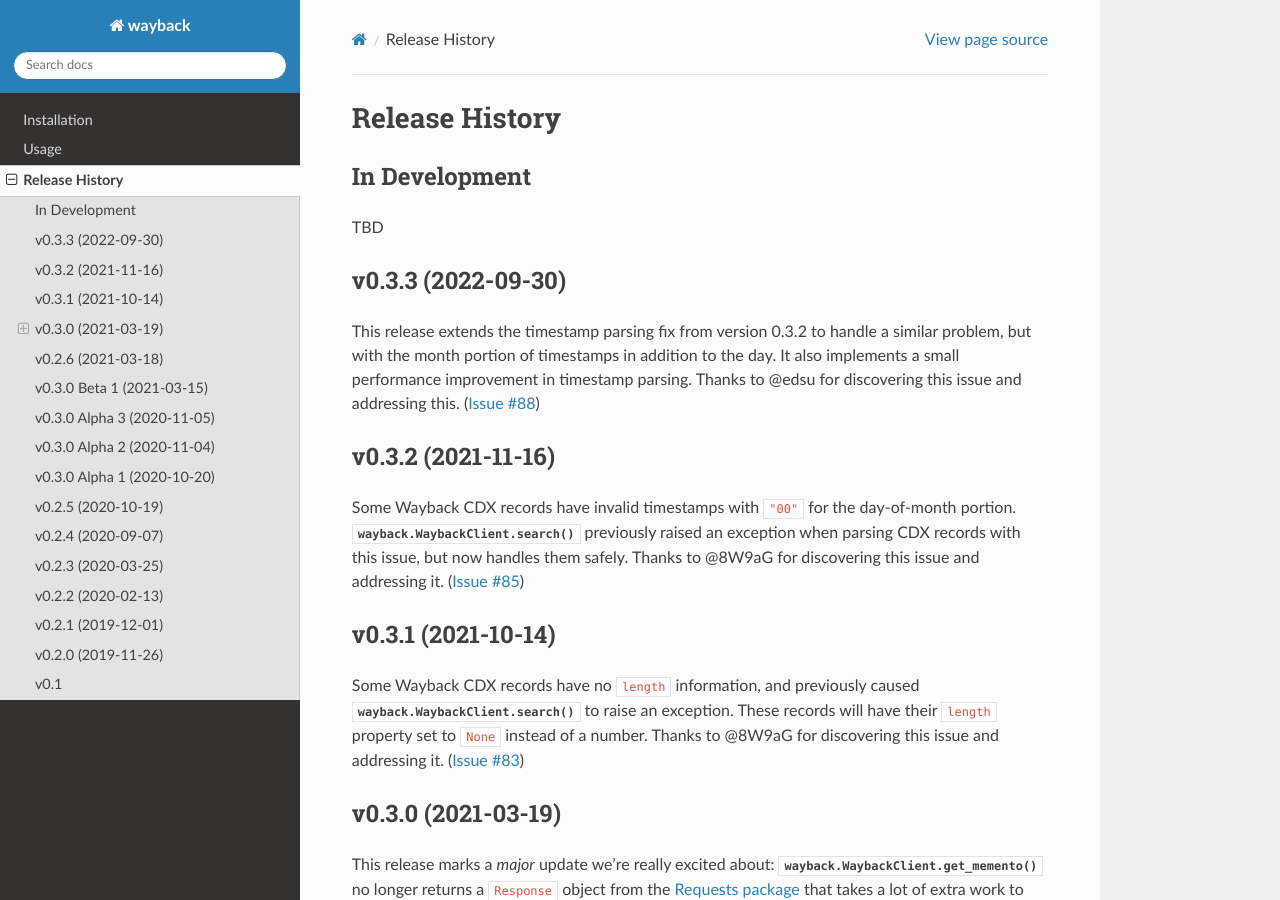
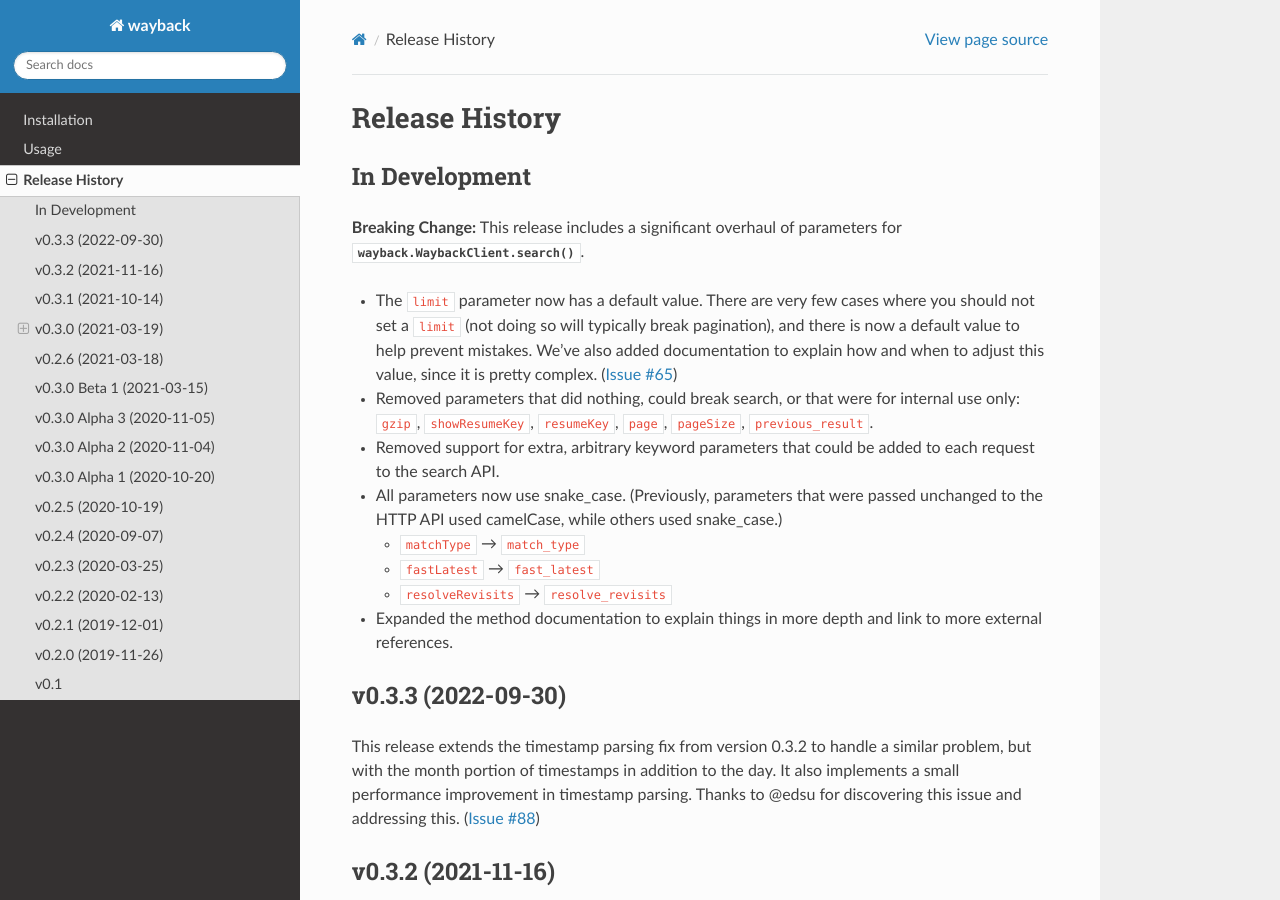
Before and after one commit to edgi-govdata-archiving/wayback, a Sphinx documentation site: the page built from docs/source/release-history.rst, in a window 1280 px wide and 900 px high. Built offline with Sphinx 7.4.7 and the Read the Docs theme 2.0.0, drawn with Linux system fonts in a browser that asks for light colours.

Commit message:
Add release notes

```diff
--- a/docs/source/release-history.rst
+++ b/docs/source/release-history.rst
@@ -5,7 +5,21 @@
 In Development
 --------------
 
-TBD
+**Breaking Change:** This release includes a significant overhaul of parameters for :meth:`wayback.WaybackClient.search`.
+
+- The ``limit`` parameter now has a default value. There are very few cases where you should not set a ``limit`` (not doing so will typically break pagination), and there is now a default value to help prevent mistakes. We’ve also added documentation to explain how and when to adjust this value, since it is pretty complex. (:issue:`65`)
+
+- Removed parameters that did nothing, could break search, or that were for internal use only: ``gzip``, ``showResumeKey``, ``resumeKey``, ``page``, ``pageSize``, ``previous_result``.
+
+- Removed support for extra, arbitrary keyword parameters that could be added to each request to the search API.
+
+- All parameters now use snake_case. (Previously, parameters that were passed unchanged to the HTTP API used camelCase, while others used snake_case.)
+
+  - ``matchType`` → ``match_type``
+  - ``fastLatest`` → ``fast_latest``
+  - ``resolveRevisits`` → ``resolve_revisits``
+
+- Expanded the method documentation to explain things in more depth and link to more external references.
 
 
 v0.3.3 (2022-09-30)
```
